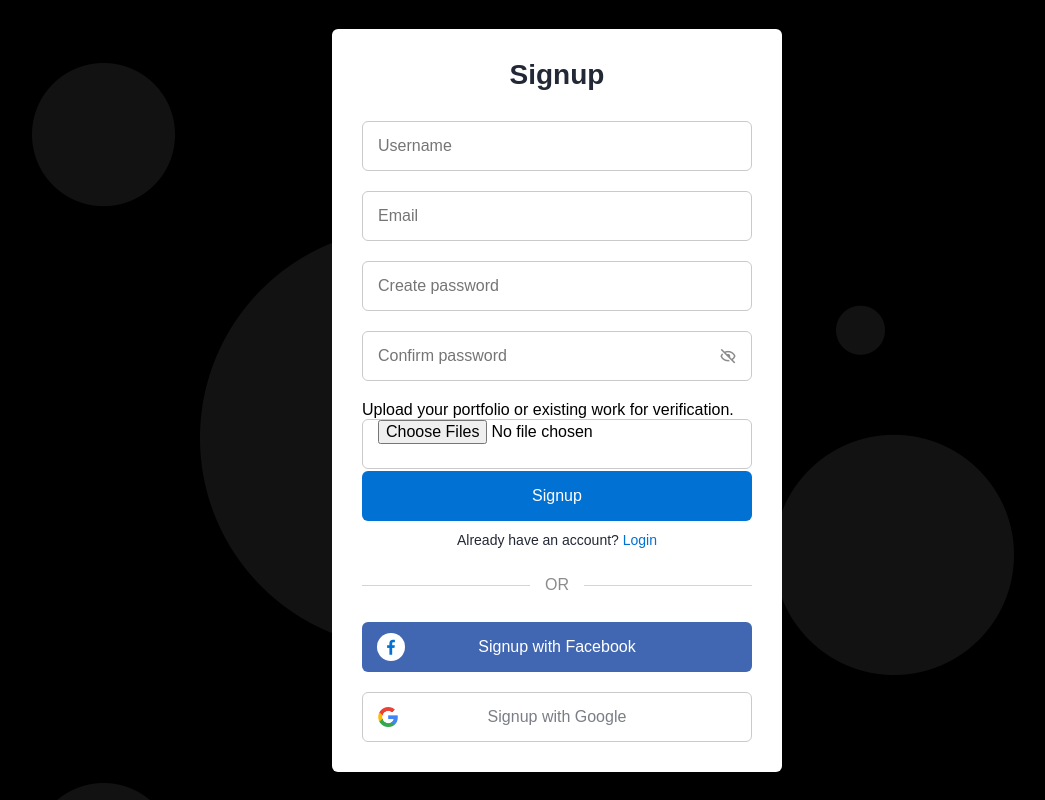
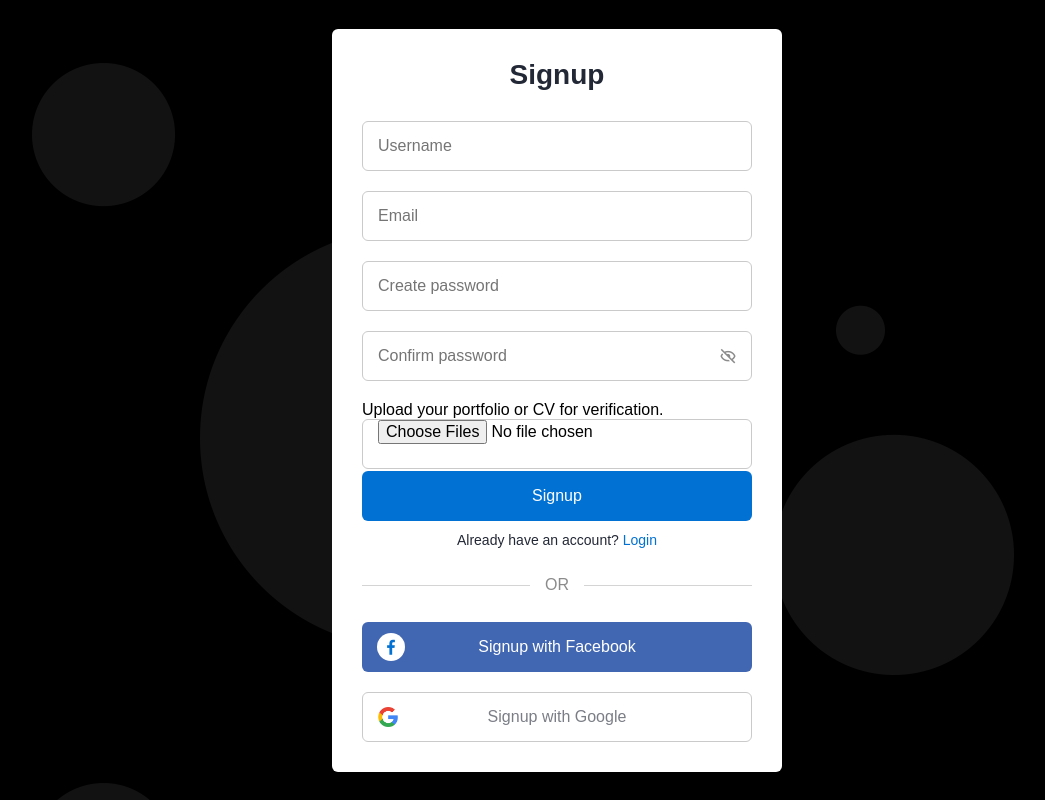
Before and after one commit to Rohith-48/ARR-WALLPAPERS, a Django app: page /signup in a window 1280 px wide. Shown: the whole page, without its empty margins (83-1128 px from the left). Run offline with Django 4.2, Linux system fonts and the light colour scheme.

Commit message:
done_work

```diff
--- a/arrwallpapers/templates/signup.html
+++ b/arrwallpapers/templates/signup.html
@@ -230,7 +230,7 @@ img.google-img{
                     </div>
 
                     <div class="field input-field">
-                        <p class="verification-text">Upload your portfolio or existing work for verification.</p>
+                        <p class="verification-text">Upload your portfolio or CV for verification.</p>
                         <input type="file" name="portfolio" id="portfolio"  multiple accept=".pdf" placeholder="Upload PDF" class="file-input" required >
                         <span class="validation-message" id="portfolio-validation"></span>
                     </div>
```
Also changed, not shown: 1 other file.
